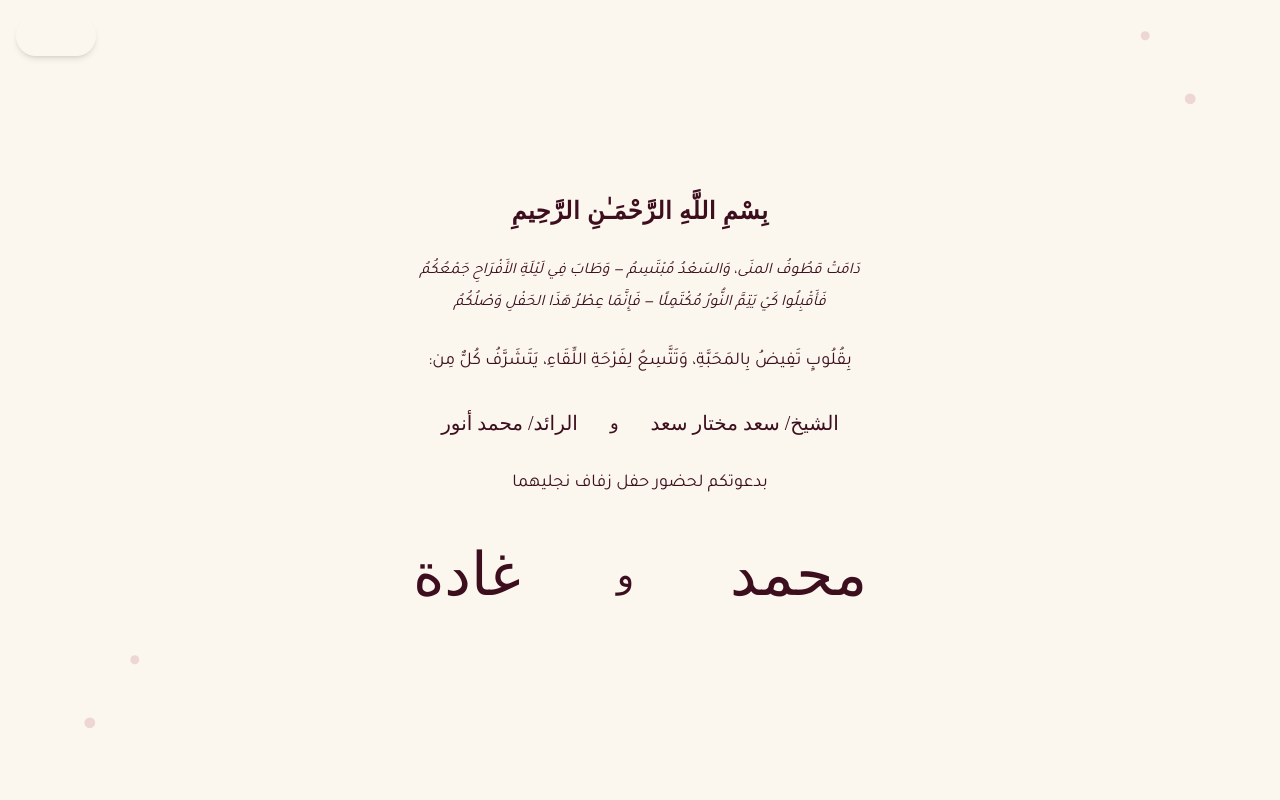
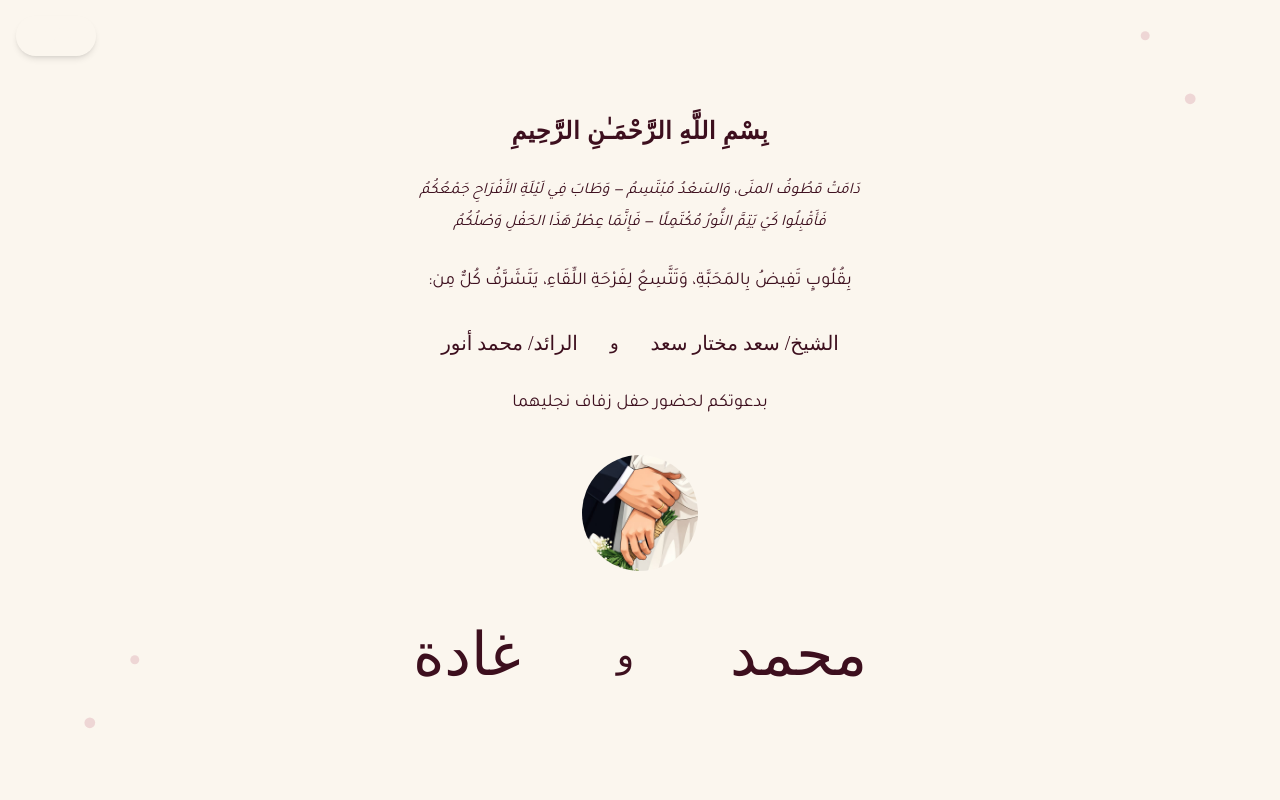
Before and after one commit to mahmoud-codeee/bride, a React (Vite) app: page / in a window 1280 px wide. Shown: the top 800 px of the page. Built offline with nearby package versions, Linux system fonts and the light colour scheme; a web font is replaced by a local one.

Commit message:
Add couple photo medallion above names in Hero

```diff
--- a/src/components/Hero.tsx
+++ b/src/components/Hero.tsx
@@ -2,6 +2,7 @@ import { useRef } from "react";
 import { motion, useScroll, useTransform, useReducedMotion } from "framer-motion";
 import { useLanguage } from "../context/LanguageContext";
 import FloralOrnament from "./FloralOrnament";
+import photo1 from "../assets/photo1.jpg";
 
 const fadeUp = {
   hidden: { opacity: 0, y: 24 },
@@ -122,7 +123,25 @@ export default function Hero() {
         </motion.p>
 
         <motion.div
-          custom={0.65}
+          custom={0.6}
+          variants={fadeUp}
+          className="w-24 h-24 sm:w-32 sm:h-32 rounded-full p-1.5"
+          style={{ border: "1px solid var(--color-gold-light)" }}
+        >
+          <div
+            className="w-full h-full rounded-full overflow-hidden"
+            style={{ border: "2px solid var(--color-gold)" }}
+          >
+            <img
+              src={photo1}
+              alt={`${t.hero.groom} & ${t.hero.bride}`}
+              className="w-full h-full object-cover"
+            />
+          </div>
+        </motion.div>
+
+        <motion.div
+          custom={0.7}
           variants={fadeUp}
           className="flex items-center justify-center gap-12 sm:gap-24 mt-4"
         >
```
Also changed, not shown: src/assets/photo1.jpg (added).
